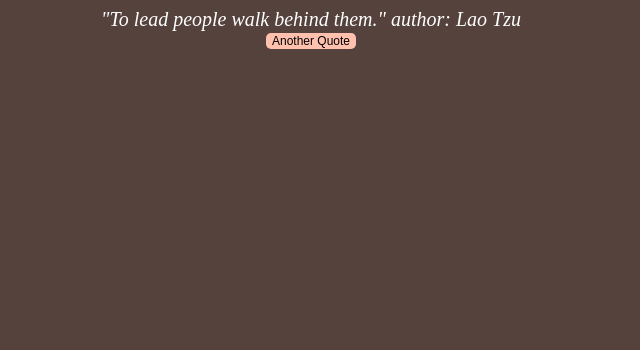
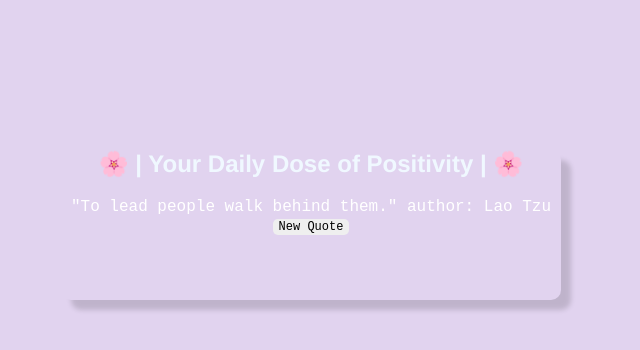
Before and after one commit to vickyluvs/Random-Quote-Generator, a plain HTML site: page index.html in a window 1280 px wide. Shown: the whole page, without its empty margins (329-969 px from the left). Drawn offline with Linux system fonts and the light colour scheme.

Commit message:
added background

```diff
--- a/app.js
+++ b/app.js
@@ -12,25 +12,27 @@ const array = [
   '"Self-complacency is fatal to progress." author: Margaret Sangster',
 ];
 
+const header = document.getElementById("heading");
+heading.style.fontFamily = "Helvetica Neue";
+heading.style.fontSize = "24px";
+
 const button = document.getElementById("btn-quote");
-button.style.backgroundColor = "#ffc0ad";
+button.style.backgroundColor = "alice-blue";
 button.style.borderRadius = "5px";
 button.style.border = "none";
 button.style.cursor = "pointer";
 button.style.fontSize = "12px";
-
-document.body.style.background = "#55423d";
-document.body.style.textAlign = "center";
+(button.style.fontFamily = "Courier New"), "Courier", "monospace";
 
 const quoteDisplay = document.getElementById("quote");
 quoteDisplay.style.color = "white";
-quoteDisplay.style.fontSize = "20px";
-quoteDisplay.style.fontStyle = "italic";
+quoteDisplay.style.fontSize = "16px";
+quoteDisplay.style.fontStyle = "normal";
+(quoteDisplay.style.fontFamily = "Courier New"), "Courier", "monospace";
+
 //random quote generating function
 function randomQuote() {
   quoteDisplay.innerHTML = array[Math.floor(Math.random() * array.length)];
 }
 
 button.addEventListener("click", randomQuote);
-
-//random quote generting here
--- a/index.html
+++ b/index.html
@@ -4,11 +4,17 @@
     <meta charset="UTF-8" />
     <meta http-equiv="X-UA-Compatible" content="IE=edge" />
     <meta name="viewport" content="width=device-width, initial-scale=1.0" />
-    <title>Document</title>
+
+    <link rel="stylesheet" href="style.css" />
+    <title>Random Quote Generator</title>
   </head>
   <body>
-    <div id="quote">"To lead people walk behind them." author: Lao Tzu</div>
-    <button id="btn-quote">Another Quote</button>
-    <script type="module" src="./app.js"></script>
+    <section>
+      <h1 id="heading">🌸 | Your Daily Dose of Positivity | 🌸</h1>
+      <div id="quote">"To lead people walk behind them." author: Lao Tzu</div>
+      <button id="btn-quote">New Quote</button>
+    </section>
+
+    <script src="./app.js"></script>
   </body>
 </html>
--- /dev/null
+++ b/style.css
@@ -0,0 +1,19 @@
+html {
+  background-color: rgb(225, 211, 239);
+  box-sizing: border-box;
+  text-align: center;
+  margin: 0;
+  padding: 0;
+}
+
+section {
+  box-shadow: 10px 10px 5px 0px rgba(0, 0, 0, 0.15);
+  width: 500px;
+  height: 150px;
+  margin: 150px auto;
+  border-radius: 10px;
+}
+
+#heading {
+  color: aliceblue;
+}
```
